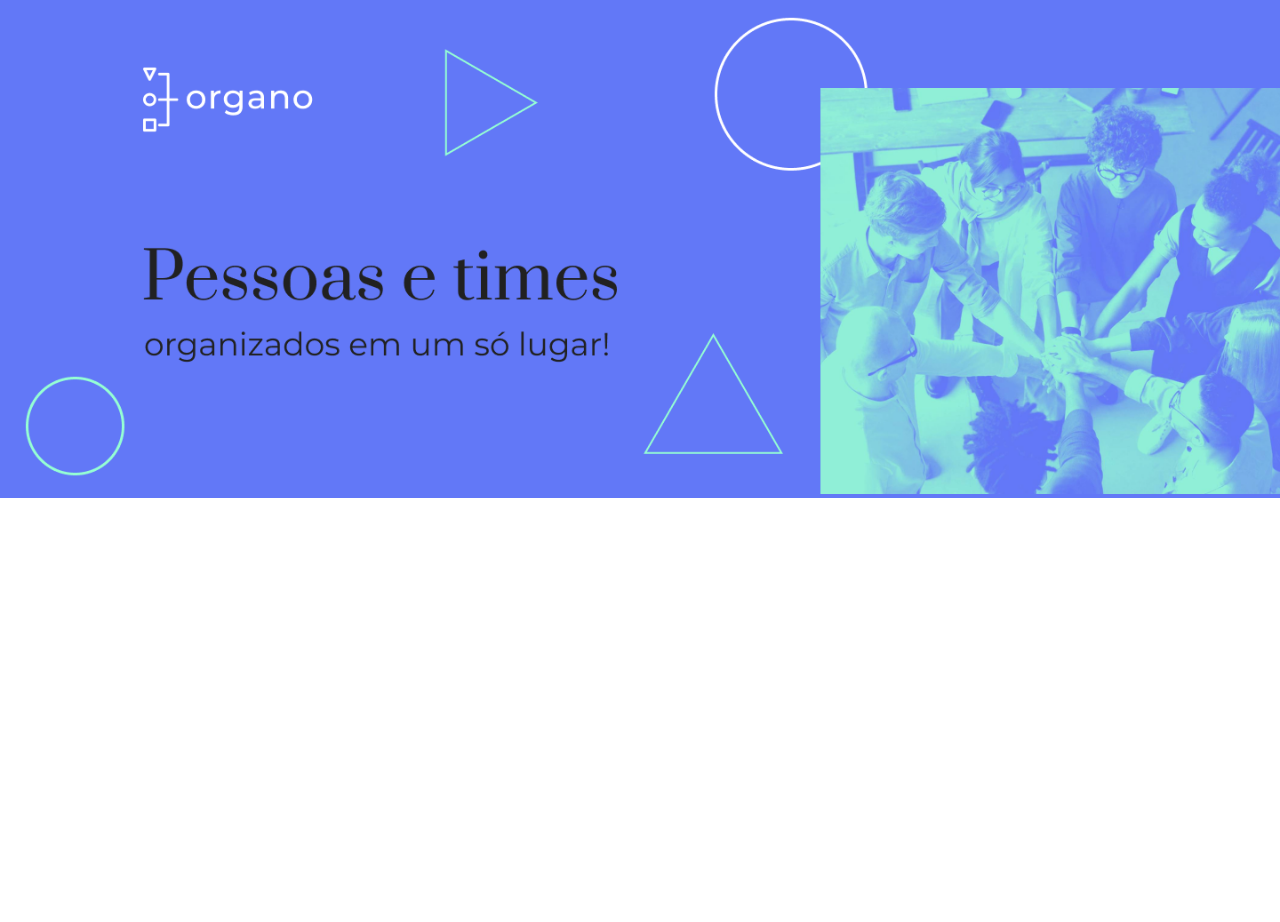
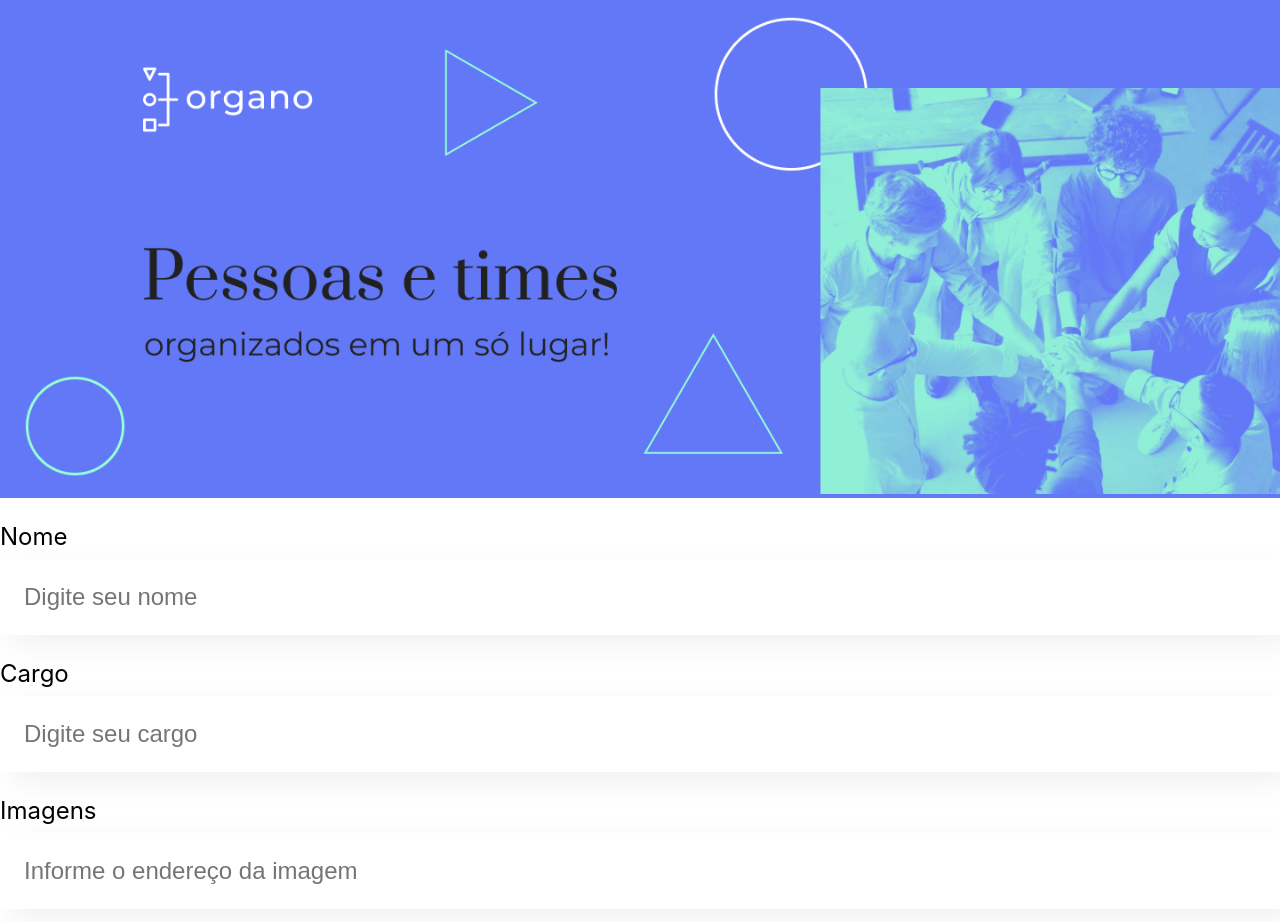
Before and after one commit to natali-schers/projeto_organo, a React (Create React App) app: page / in a window 1280 px wide. Shown: the top 922 px of the page. Before the commit the page ends 800 px from the top, so only its background shows below. Built offline with nearby package versions, Linux system fonts and the light colour scheme.

Commit message:
[01/05] Criando componente para input de texto

```diff
--- a/src/App.js
+++ b/src/App.js
@@ -1,9 +1,13 @@
-import Banner from './components/Banner/Banner';
+import Banner from './components/Banner';
+import InputText from './components/InputText';
 
 function App() {
   return (
     <div className="App">
       <Banner/>
+      <InputText label="Nome" placeholder="Digite seu nome"/>
+      <InputText label="Cargo" placeholder="Digite seu cargo"/>
+      <InputText label="Imagens" placeholder="Informe o endereço da imagem"/>
     </div>
   );
 }
--- a/src/components/Banner/Banner.js
+++ b/src/components/Banner/index.js
@@ -1,4 +1,4 @@
-import './Banner.css';
+import './style.css';
 
 function Banner() {
     return (
--- /dev/null
+++ b/src/components/InputText/index.js
@@ -0,0 +1,12 @@
+import './style.css';
+
+const InputText = (props) => {
+    return (
+        <div className='form-input'>
+            <label>{props.label}</label>
+            <input placeholder={props.placeholder} type='text'/>
+        </div>
+    )
+}
+
+export default InputText;
--- /dev/null
+++ b/src/components/InputText/style.css
@@ -0,0 +1,19 @@
+.form-input {
+    margin: 24px 0;
+
+    label {
+        display: block;
+        margin-bottom: 8px;
+        font-size: 24px;
+    }
+
+    input {
+        background-color: #FFFFFF;
+        box-shadow: 10px 10px 30px rgba(0, 0, 0, 0.06);
+        width: 100%;
+        border: none;
+        font-size: 24px;
+        padding: 24px;
+        box-sizing: border-box;
+    }
+}
```
Also changed, not shown: src/components/Banner/style.css (renamed from src/components/Banner/Banner.css).
